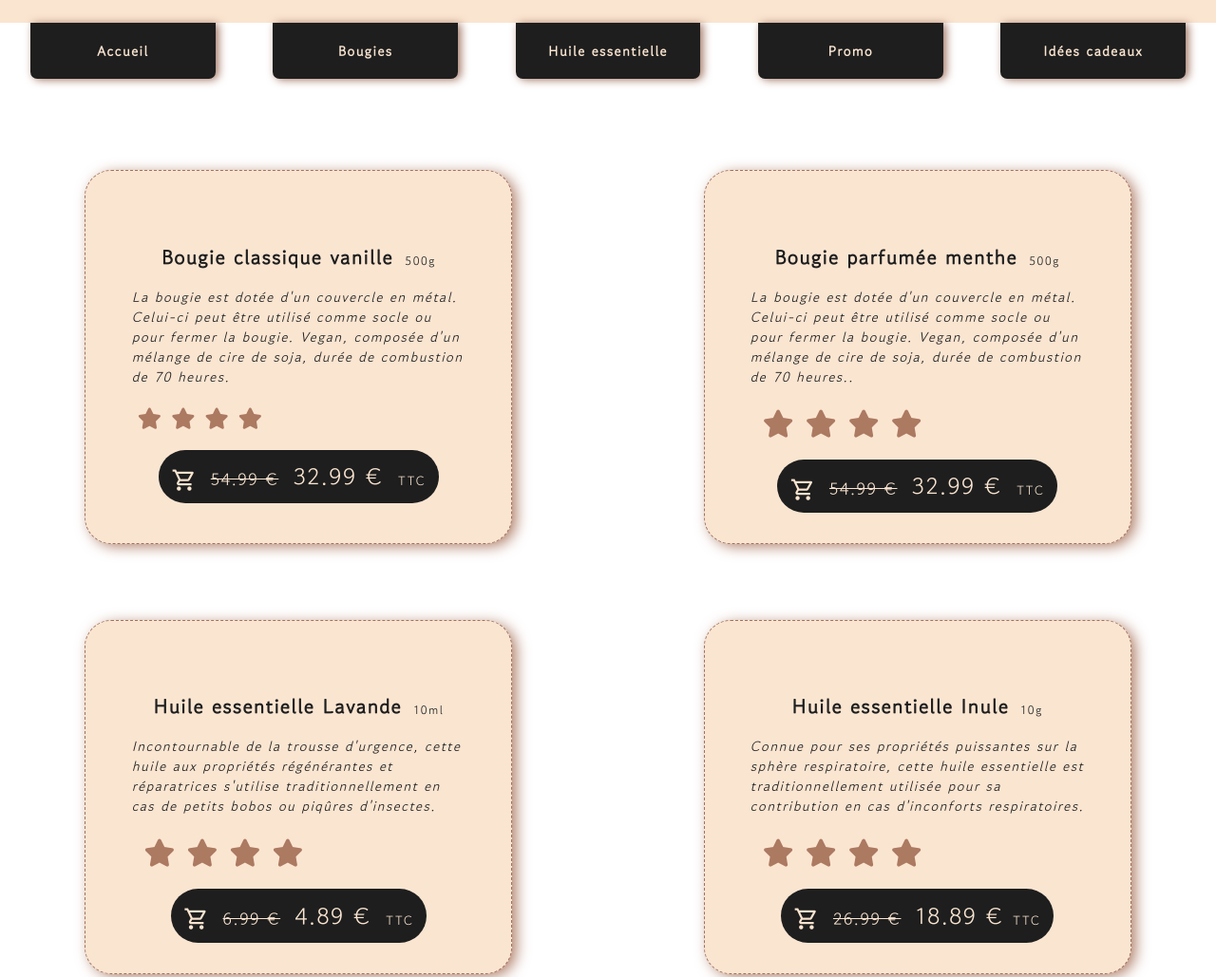
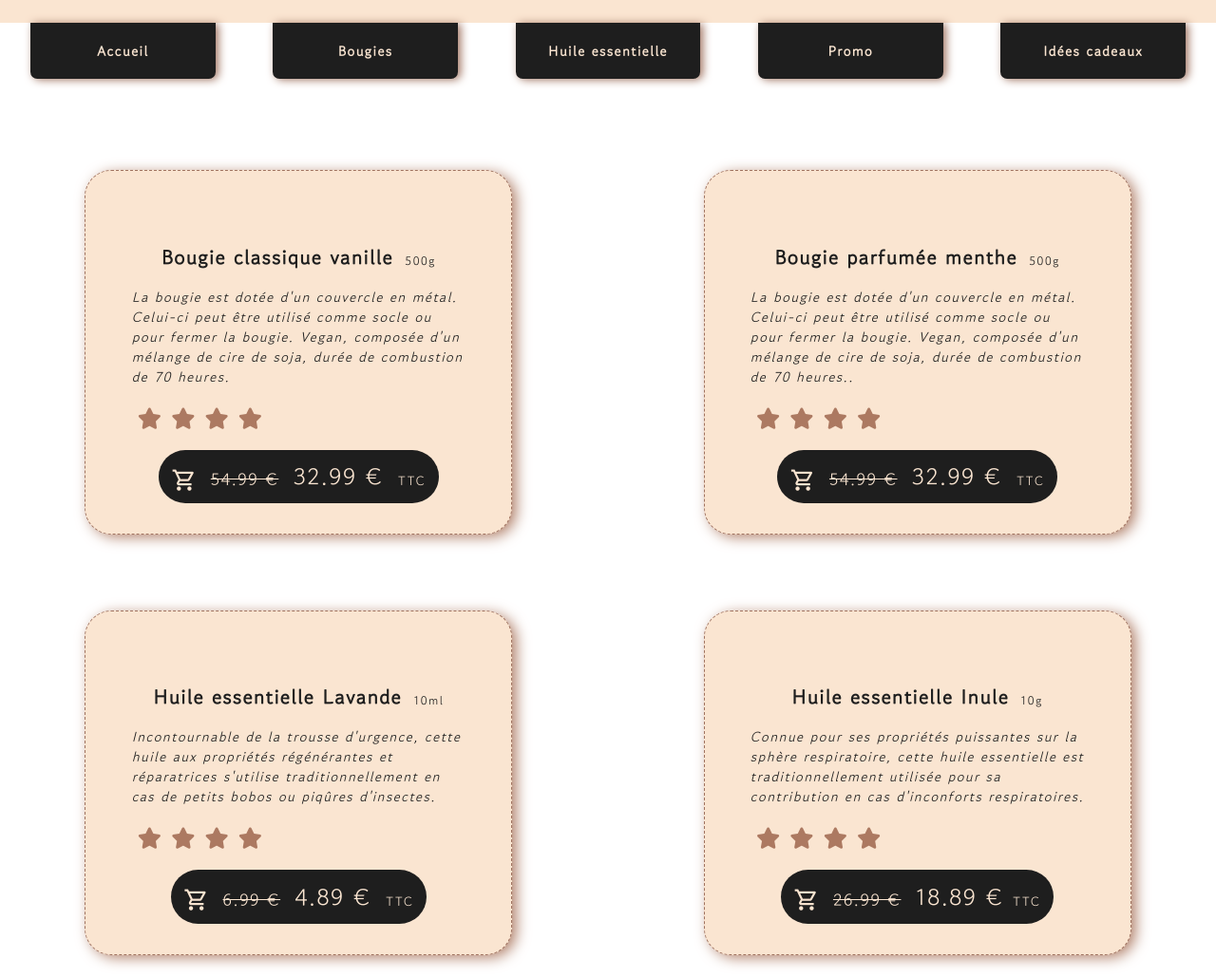
Before and after one commit to mu93100/bougies, a plain HTML site: page index.html in a window 1280 px wide. Shown: the top 1029 px of the page at 95% size. Drawn offline with nearby package versions, Linux system fonts and the light colour scheme.

Commit message:
product_note pas alignées

```diff
--- a/index.html
+++ b/index.html
@@ -6,10 +6,8 @@
     <meta name="viewport" content="width=device-width, initial-scale=1.0">
     <link rel="preconnect" href="https://fonts.googleapis.com">
     <link rel="preconnect" href="https://fonts.gstatic.com" crossorigin>
-    <!-- <link href="https://fonts.googleapis.com/css2?family=Roboto:ital,wght@0,100..900;1,100..900&display=swap" rel="stylesheet"> -->
     <link rel="stylesheet" href="https://cdnjs.cloudflare.com/ajax/libs/font-awesome/6.7.2/css/all.min.css">
-    <link rel="stylesheet" href="https://fonts.googleapis.com/css2?family=Material+Symbols+Outlined:opsz,wght,FILL,GRAD@24,400,0,0&icon_names=shopping_cart" />
-<!-- <link href="https://fonts.googleapis.com/css2?family=Nunito:ital,wght@0,200..1000;1,200..1000\&display=swap" rel="stylesheet"> -->
+    <link rel="stylesheet" href="https://fonts.googleapis.com/css2?family=Material+Symbols+Outlined:opsz,wght,FILL,GRAD@24,400,0,0&icon_names=shopping_cart">
     <link href="https://fonts.googleapis.com/css2?family=Gowun+Dodum&display=swap" rel="stylesheet">
     <link rel="stylesheet" href="./style.css">
     <title>Document</title>
@@ -40,7 +38,7 @@
                 <img src="./img/candel_vanilla.png" alt="">
             </div>
 
-            <div>
+            <div class="product_text">
                 <h2>Bougie classique vanille<span>500g</span></h2>
 
                 <p class="product_p">La bougie est dotée d'un couvercle en métal. Celui-ci peut être
@@ -56,9 +54,7 @@
             </div>
 
             <div class="price">
-                <i class="material-symbols-outlined">
-                    shopping_cart
-                </i>
+                <i class="material-symbols-outlined">shopping_cart</i>
 
                 <p class="p_price">
                     <span class="price_crossed">54.99 €</span>
@@ -72,14 +68,11 @@
                 <img src="./img/candel_mint.png" alt="">
             </div>
 
-            <div>
-                <h2>Bougie parfumée menthe<span>500g</span>
-                    <h2>
-
+            <div class="product_text">
+                <h2>Bougie parfumée menthe<span>500g</span></h2>
                 <p class="product_p">La bougie est dotée d'un couvercle en métal. Celui-ci peut être
                     utilisé comme socle ou pour fermer la bougie. Vegan, composée d'un mélange de cire de
                     soja, durée de combustion de 70 heures..</p>
-
                 <div class="product_note">
                     <i class="fa-solid fa-star"></i>
                     <i class="fa-solid fa-star"></i>
@@ -89,9 +82,7 @@
             </div>
 
             <div class="price">
-                <i class="material-symbols-outlined">
-                    shopping_cart
-                </i>
+                <i class="material-symbols-outlined">shopping_cart</i>
 
                 <p class="p_price">
                     <span class="price_crossed">54.99 €</span>
@@ -105,9 +96,8 @@
                 <img src="./img/he_lavender.png" alt="">
             </div>
 
-            <div>
-                <h2>Huile essentielle Lavande<span>10ml</span>
-                    <h2>
+            <div class="product_text">
+                <h2>Huile essentielle Lavande<span>10ml</span></h2>
 
                 <p class="product_p">Incontournable de la trousse d'urgence, cette huile aux propriétés
                     régénérantes et réparatrices s'utilise traditionnellement en cas de petits bobos ou
@@ -136,8 +126,8 @@
                 <img src="./img/he_inule.png" alt="">
             </div>
 
-            <div>
-                <h2>Huile essentielle Inule<span>10g</span><h2>
+            <div class="product_text">
+                <h2>Huile essentielle Inule<span>10g</span></h2>
 
                 <p class="product_p">Connue pour ses propriétés puissantes sur la sphère respiratoire,
                     cette huile essentielle est traditionnellement utilisée pour sa contribution en cas
--- a/style.css
+++ b/style.css
@@ -70,7 +70,9 @@ main{
     margin-bottom: 5rem;
     box-shadow: 5px 3px 15px -1px #AC7961;
 }
-
+.product_text{
+    flex: 1;
+}
 h2{
     font-weight: 600;
     font-size: 1.3em;
@@ -100,7 +102,7 @@ h2 span{
     text-align: start;
     color: #AC7961;
     font-size: 1.4em;
-    padding-left: 01em;
+    padding-left: 1em;
 }
 
 .price{
```
Lines whose indentation alone changed are shown as unchanged.
